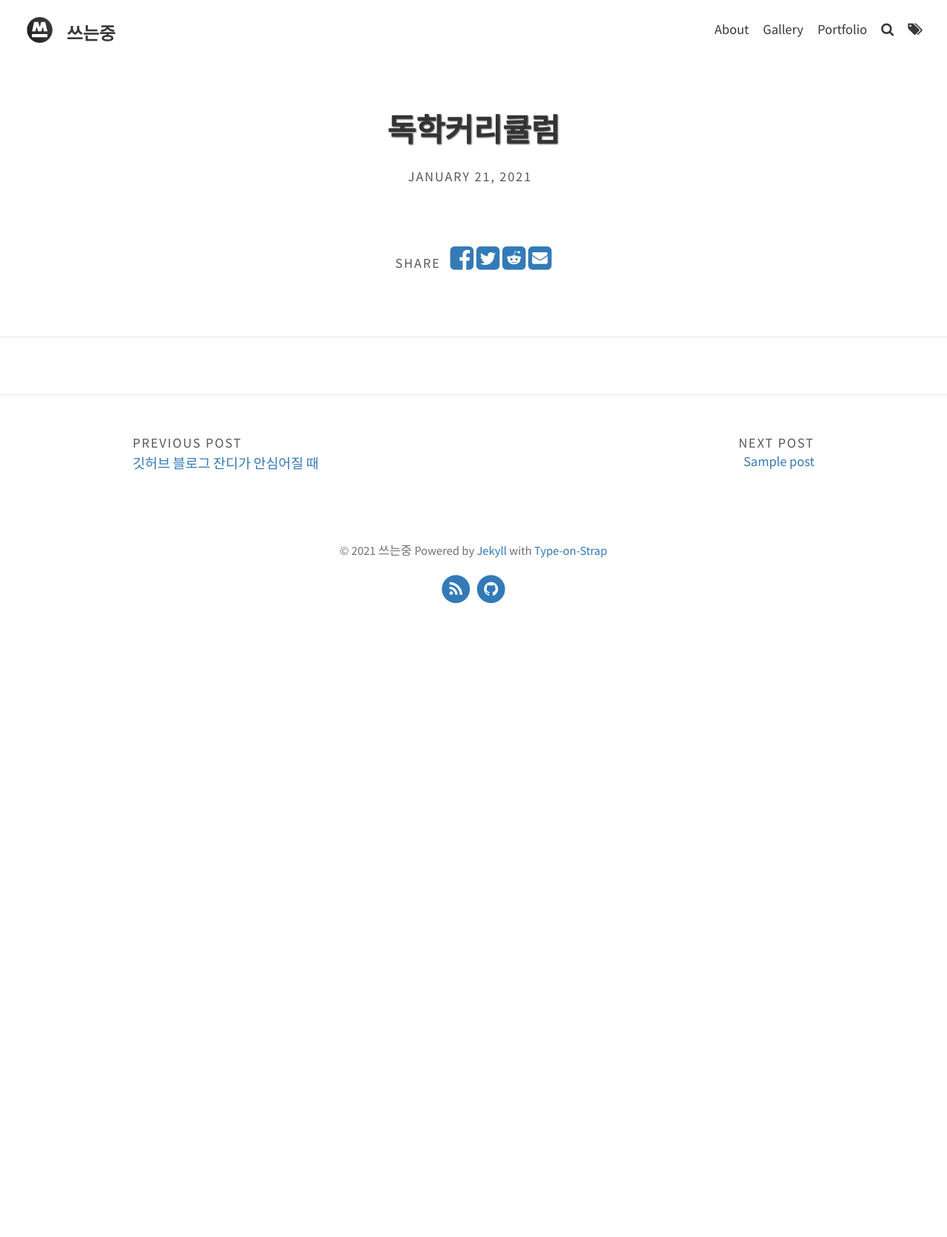
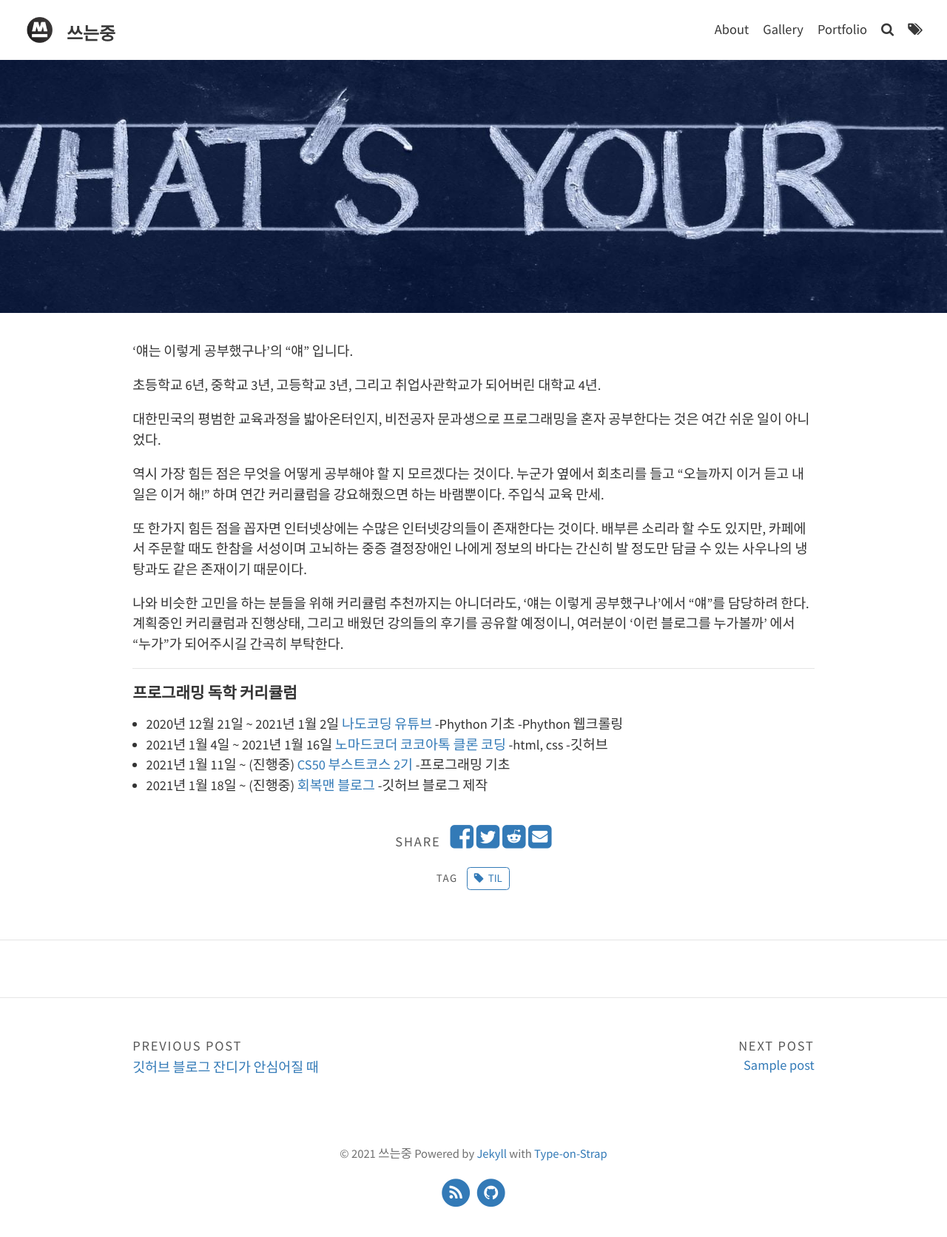
Before and after one commit to TaeIng/taeing.github.io, a Jekyll site: the page built from _posts/2021-01-21-독학커리큘럼.md, in a window 1280 px wide. Shown: the whole page at 74% size. Built offline with Jekyll 4.4.1, drawn with Linux system fonts in a browser that asks for light colours; our own code applies the rules of GitHub Pages for plain Markdown files; comment, search, counter and statistics services are not loaded; before the commit the page ends 900 px from its top, so only the background shows below that.

Commit message:
Revert "edit: 독학커리큘럼 post 비활성화"
This reverts commit e6c35415592907a42dc3fed0d8396ef18c4e6627.

```diff
--- a/_posts/2021-01-21-독학커리큘럼.md
+++ b/_posts/2021-01-21-독학커리큘럼.md
@@ -1,4 +1,4 @@
-<!-- ---
+---
 layout: post
 title: 비전공자 문과생의 프로그래밍 독학 커리큘럼
 hide_title: true
@@ -49,4 +49,4 @@ tags: [TIL]
 
 - 2021년 1월 18일 ~ (진행중)
 
-  [회복맨 블로그](http://recoveryman.tistory.com/321) -깃허브 블로그 제작 -->
+  [회복맨 블로그](http://recoveryman.tistory.com/321) -깃허브 블로그 제작
```
